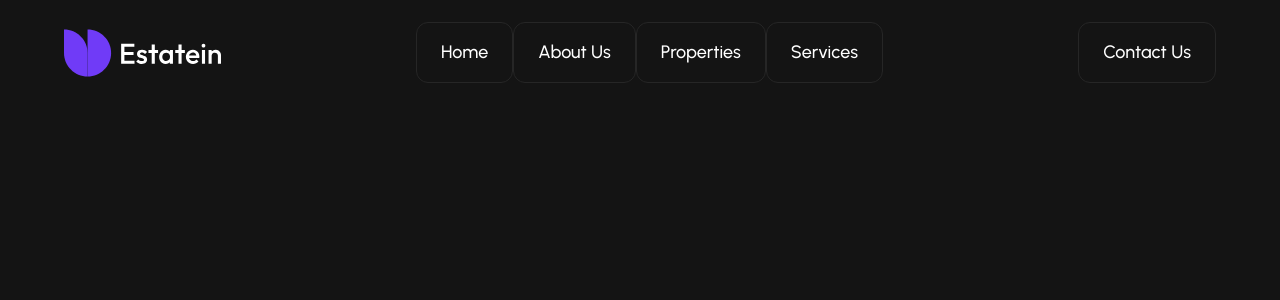
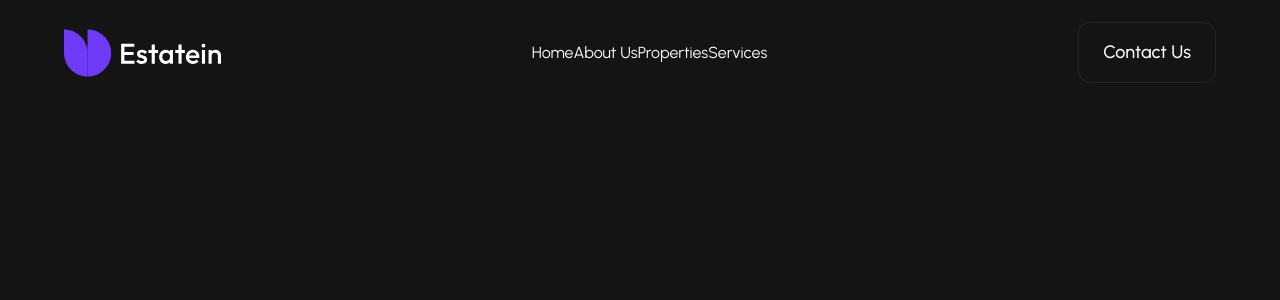
Before and after one commit to StephanCodeborne/estatein, a React (Create React App) app: page / in a window 1280 px wide. Shown: the top 300 px of the page. Built offline with nearby package versions, Linux system fonts and the light colour scheme.

Commit message:
refactor: remove Button component from header links, because too many styles will be changed

```diff
--- a/src/sections/Header/Header.js
+++ b/src/sections/Header/Header.js
@@ -13,16 +13,16 @@ export default function Header() {
 
         <ul className={styles.links}>
           <li>
-            <Button>Home</Button>
+            <a href="/">Home</a>
           </li>
           <li>
-            <Button>About Us</Button>
+            <a href="/">About Us</a>
           </li>
           <li>
-            <Button>Properties</Button>
+            <a href="/">Properties</a>
           </li>
           <li>
-            <Button>Services</Button>
+            <a href="/">Services</a>
           </li>
         </ul>
 
```
